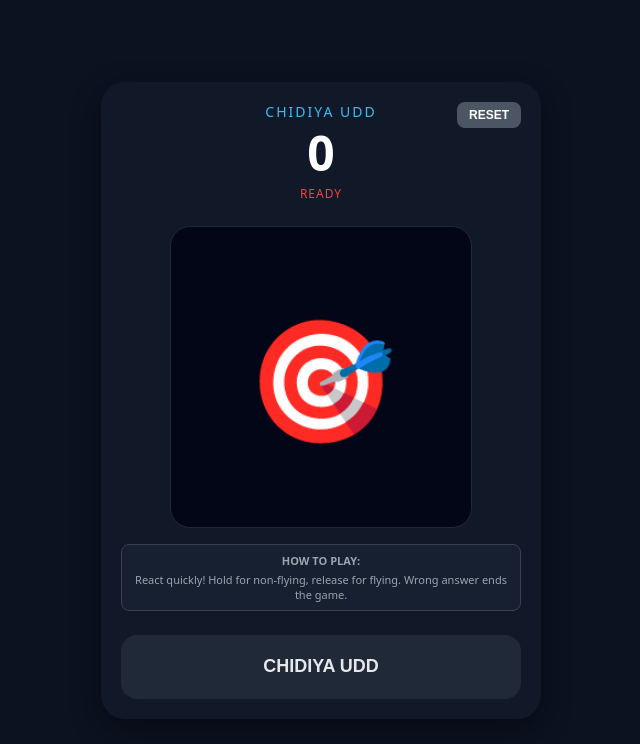
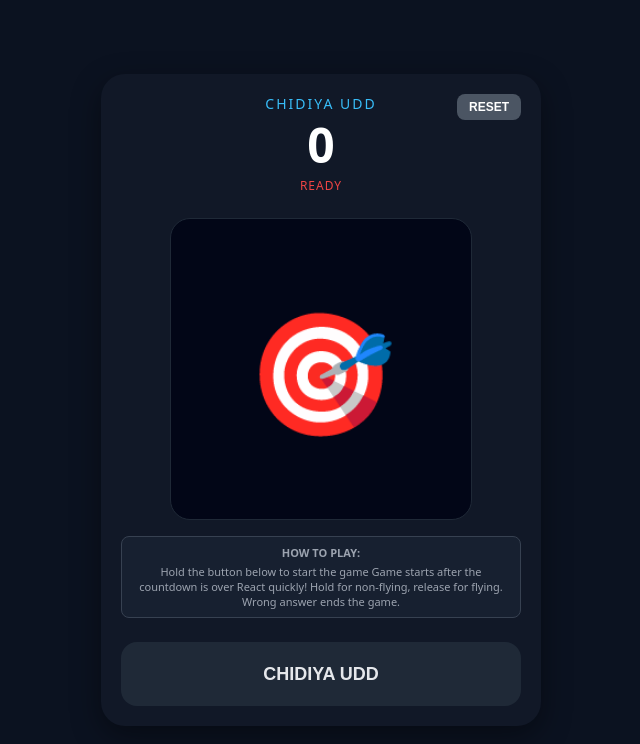
Before and after one commit to atharva0900/Chidya-udd-game, a React (Create React App) app: page / in a window 1280 px wide. Shown: the top 744 px of the page, without its empty margins (319-959 px from the left). Built offline with nearby package versions, Linux system fonts and the light colour scheme.

Commit message:
Rules explained

```diff
--- a/src/components/ChidyaUdd.jsx
+++ b/src/components/ChidyaUdd.jsx
@@ -1447,6 +1447,8 @@ export default function ChidiyaUdd() {
             HOW TO PLAY:
           </div>
           <div>
+            Hold the button below to start the game
+            Game starts after the countdown is over
             React quickly! Hold for non-flying, release for flying. Wrong answer
             ends the game.
           </div>
```
